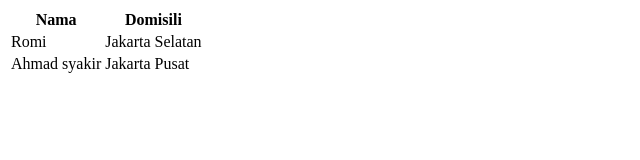
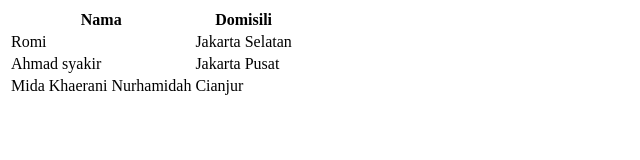
Before and after one commit to mromiario/git-exercise-batch8, a plain HTML site: page index.html in a window 1280 px wide. Shown: the whole page, without its empty margins (0-640 px from the left). Drawn offline with Linux system fonts and the light colour scheme.

Commit message:
Add new row from line 14 to 16

```diff
--- a/index.html
+++ b/index.html
@@ -11,4 +11,8 @@
     <td>Ahmad syakir</td>
     <td>Jakarta Pusat</td>
   </tr>
+  <tr>
+    <td>Mida Khaerani Nurhamidah</td>
+    <td>Cianjur</td>
+  </tr>
 </table>
```
